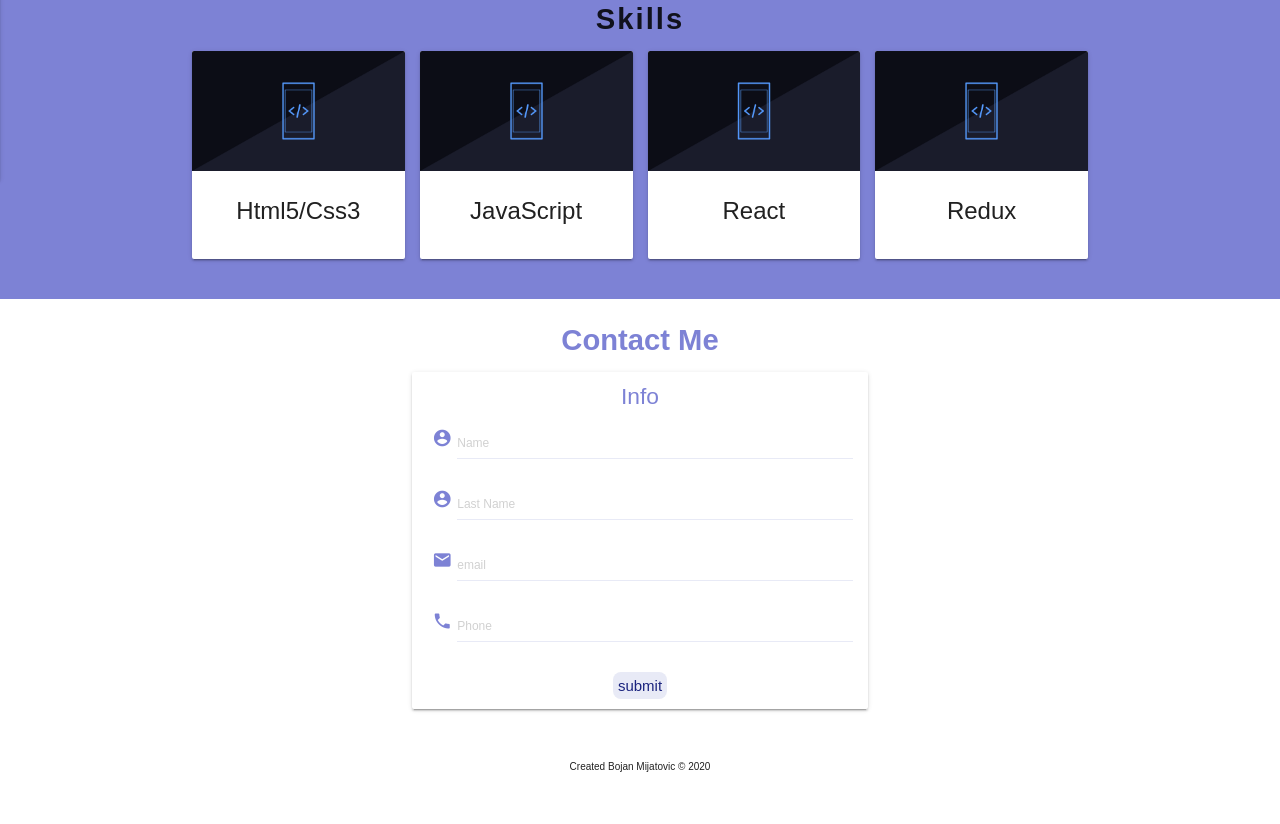
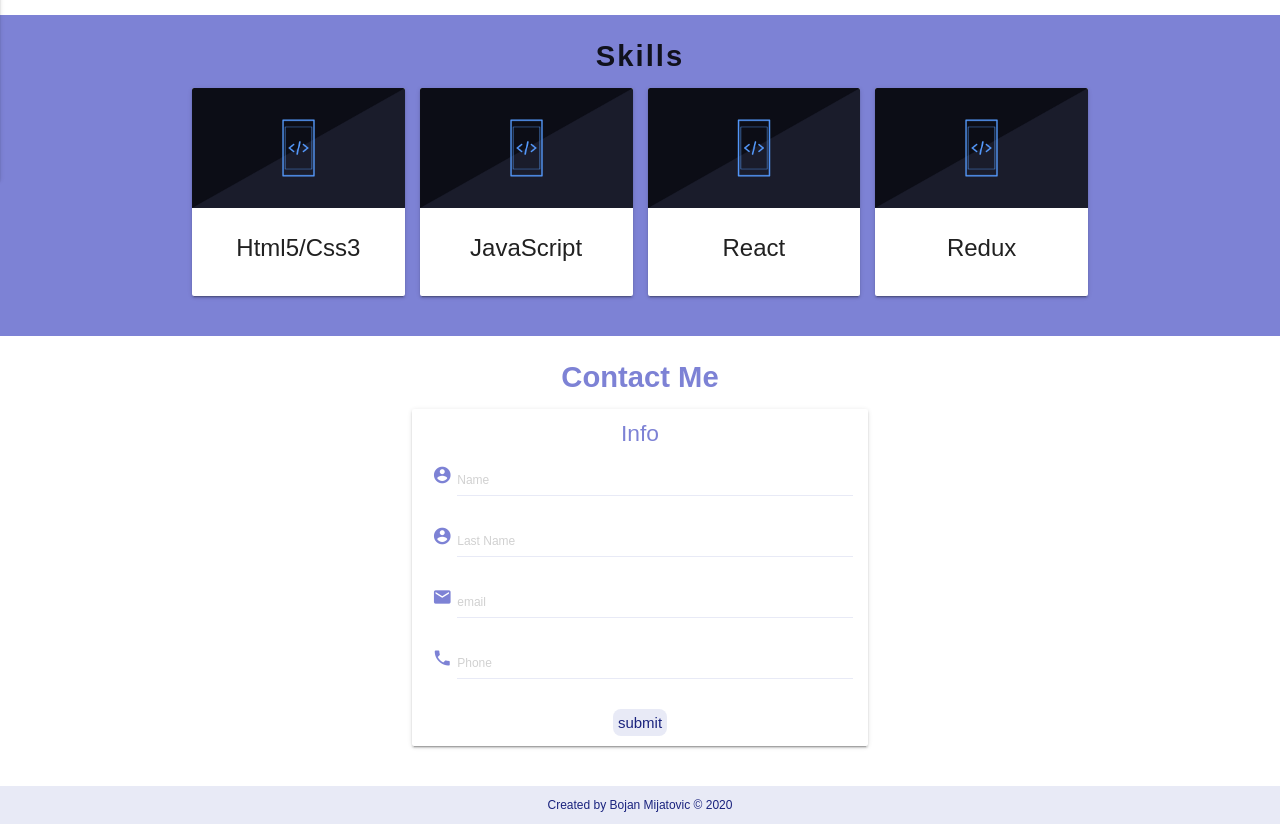
Before and after one commit to BojanMijatovic/My-First-Portfolio, a plain HTML site: page index.html in a window 1280 px wide. Shown: the part 680-1504 px from the top of the page. Before the commit the page ends 1464 px from the top, so only its background shows below. Drawn offline with nearby package versions, Linux system fonts and the light colour scheme; a web font is replaced by a local one.

Commit message:
add style

```diff
--- a/index.html
+++ b/index.html
@@ -49,7 +49,7 @@
     </ul>
 
     <!--  Section about -->
-    <section class="indigo lighten-2 white-text section">
+    <section class="indigo lighten-2 white-text section" id="about">
       <div class="container row">
         <h2 class="center">
           <span>Hello</span> I am junior Front End Developer
@@ -316,7 +316,7 @@
       </div>
     </section>
     <footer class="section center">
-      <p>Created Bojan Mijatovic &copy; 2020</p>
+      <p>Created by Bojan Mijatovic &copy; 2020</p>
     </footer>
     <!--  Scripts -->
     <script
--- a/style/components/_footer.scss
+++ b/style/components/_footer.scss
@@ -1 +1,7 @@
 @import './general';
+
+footer {
+  background: $main-color-light;
+  color: $main-color-dark;
+  font-size: 1.2rem;
+}
--- a/style/mainStyle.scss
+++ b/style/mainStyle.scss
@@ -1,6 +1,6 @@
 @import './components/general';
 @import './components/head';
-@import './components/slider';
+@import './components/about';
 @import './components/modals';
 @import './components/work';
 @import './components/skills';
```
Also changed, not shown: style/components/_about.scss (renamed from style/components/_slider.scss), style/mainStyle.css, 1 other file.
